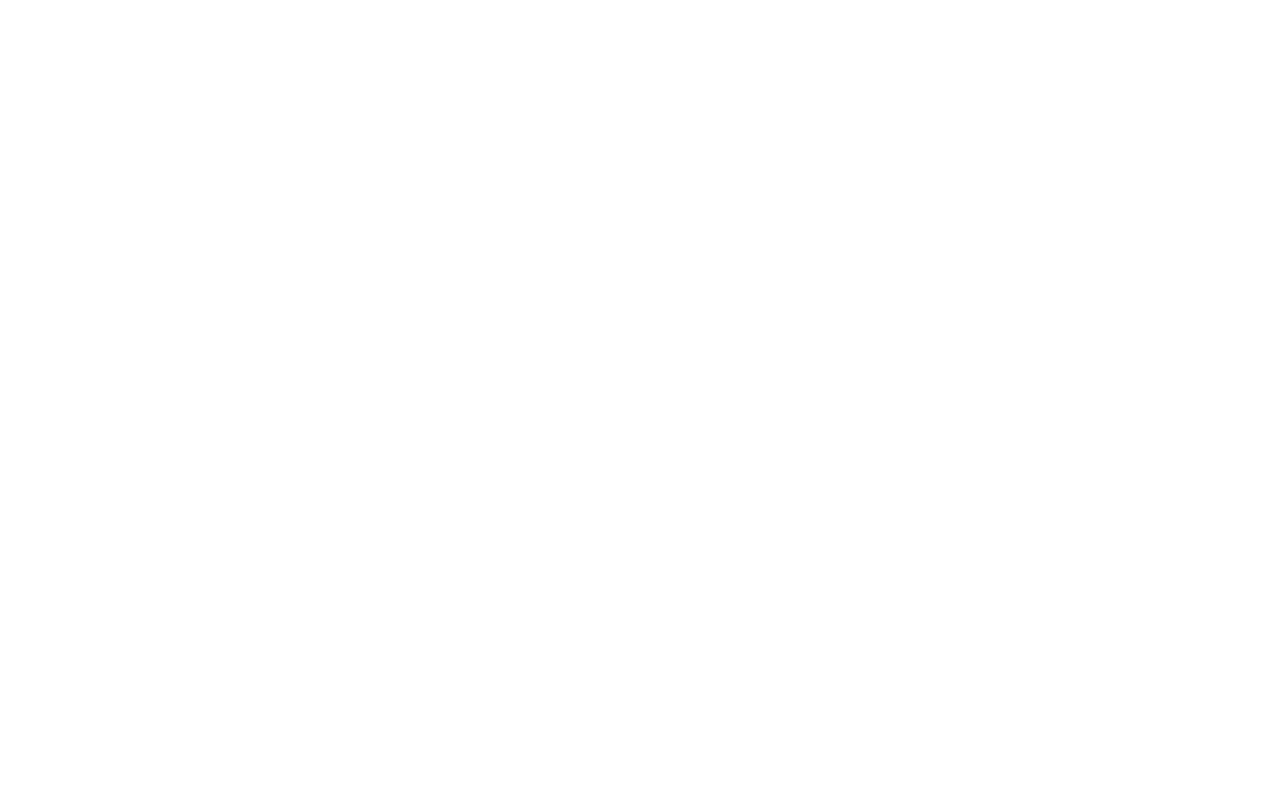
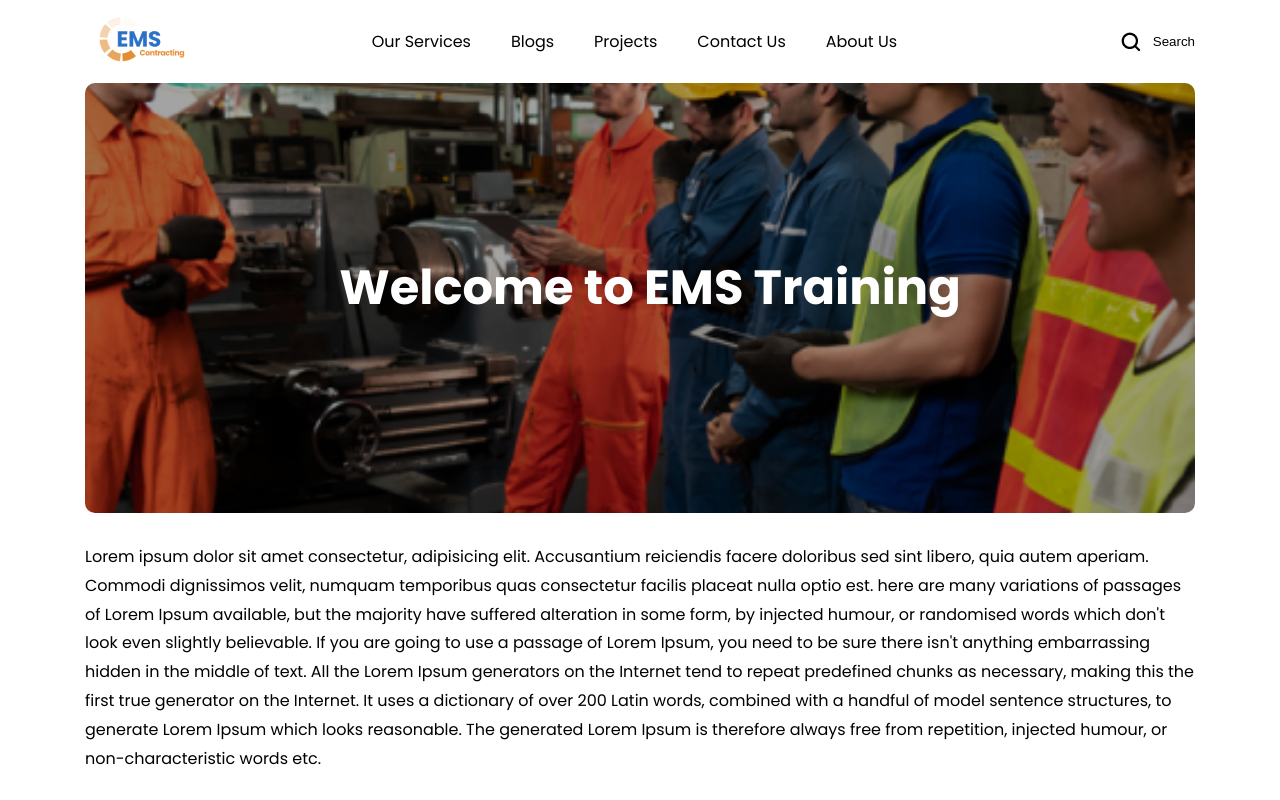
Before and after one commit to ayselhasanli/sighinacaq.az, a React (Vite) app: page /blogDetail in a window 1280 px wide. Before the commit this address had no page. Shown: the top 800 px of the page. Built offline with nearby package versions, Linux system fonts and the light colour scheme.

Commit message:
blogs and blogdetail page added

```diff
--- a/src/App.jsx
+++ b/src/App.jsx
@@ -9,6 +9,7 @@
 import ServiceDetail from "./pages/ServiceDetail/ServiceDetail";
 import { TransitionGroup, CSSTransition } from "react-transition-group";
 import ProjectDetailPage from "./pages/ProjectDetail/ProjectDetailPage";
+import BlogDetail from "./pages/BlogDetail/BlogDetail";
 
 function App() {
   const location = useLocation();
@@ -26,6 +27,7 @@
             <Route path="/about" element={<AboutPage />} />
             <Route path="/servicedetail" element={<ServiceDetail />} />
             <Route path="/projectdetail" element={<ProjectDetailPage />} />
+            <Route path="/blogDetail" element={<BlogDetail />} />
           </Route>
         </Routes>
       </CSSTransition>
--- a/src/components/ProjectCard/ProjectCard.jsx
+++ b/src/components/ProjectCard/ProjectCard.jsx
@@ -1,7 +1,7 @@
 import React from "react";
 import "./ProjectCard.css";
 
-const ProjectCard = ({ title, img }) => {
+const ProjectCard = ({ title, img, btn_text }) => {
   return (
     <div className="project-card">
       <div className="card-img">
@@ -10,7 +10,7 @@
       </div>
       <p>{title}</p>
       <button>
-        Book now <i className="fa-solid fa-chevron-right"></i>
+        {btn_text} <i className="fa-solid fa-chevron-right"></i>
       </button>
     </div>
   );
--- /dev/null
+++ b/src/pages/BlogDetail/BlogDetail.css
@@ -0,0 +1,10 @@
+.blog-img h3{
+    padding-left: 2rem;
+    padding-bottom: 2rem;
+    color: var(--color-white);
+}
+
+.blog-content{
+    padding: 3rem 0;
+    line-height: 1.8;
+}
--- /dev/null
+++ b/src/pages/BlogDetail/BlogDetail.jsx
@@ -0,0 +1,52 @@
+import React from "react";
+import "./BlogDetail.css";
+import blog_img_1 from "../../assets/media/blog-1.png";
+
+const BlogDetail = () => {
+     const sectionStyle = {
+       background: `linear-gradient(rgba(0, 0, 0, 0.36), rgba(0, 0, 0, 0.36)),
+    url(${blog_img_1})`,
+       backgroundSize: "cover",
+       width: "100%",
+       maxHeight: "43rem",
+       height: "43rem",
+       backgroundPosition: "center",
+       backgroundRepeat: "no-repeat",
+       display: "flex",
+       justifyContent: "center",
+       alignItems: "center",
+       borderRadius: "1rem"
+     };
+  return (
+    <section className="blog-detail">
+      <div className="container">
+        <div className="blog-img " style={sectionStyle}>
+          <h3>Welcome to EMS Training</h3>
+        </div>
+
+        <div className="blog-content">
+          <p>
+            Lorem ipsum dolor sit amet consectetur, adipisicing elit.
+            Accusantium reiciendis facere doloribus sed sint libero, quia autem
+            aperiam. Commodi dignissimos velit, numquam temporibus quas
+            consectetur facilis placeat nulla optio est. here are many
+            variations of passages of Lorem Ipsum available, but the majority
+            have suffered alteration in some form, by injected humour, or
+            randomised words which don't look even slightly believable. If you
+            are going to use a passage of Lorem Ipsum, you need to be sure there
+            isn't anything embarrassing hidden in the middle of text. All the
+            Lorem Ipsum generators on the Internet tend to repeat predefined
+            chunks as necessary, making this the first true generator on the
+            Internet. It uses a dictionary of over 200 Latin words, combined
+            with a handful of model sentence structures, to generate Lorem Ipsum
+            which looks reasonable. The generated Lorem Ipsum is therefore
+            always free from repetition, injected humour, or non-characteristic
+            words etc.
+          </p>
+        </div>
+      </div>
+    </section>
+  );
+};
+
+export default BlogDetail;
--- a/src/pages/Blogs/BlogsPage.css
+++ b/src/pages/Blogs/BlogsPage.css
@@ -0,0 +1,6 @@
+.blogs .container {
+  display: grid;
+  grid-template-columns: repeat( auto-fill, minmax(270px, 1fr) );
+  gap: 2.5rem;
+  padding: 10rem 0 6rem 0
+}
--- a/src/pages/Blogs/BlogsPage.jsx
+++ b/src/pages/Blogs/BlogsPage.jsx
@@ -2,11 +2,44 @@
 import section_img from "../../assets/media/services-page.jpg";
 import "./BlogsPage.css"
 import PageHeading from '../../components/PageHeading/PageHeading';
+import blog_img_1 from "../../assets/media/blog-1.png"
+import blog_img_2 from "../../assets/media/blog-2.png";
+import ProjectCard from "../../components/ProjectCard/ProjectCard";
+import { NavLink } from "react-router-dom";
 
 const BlogsPage = () => {
+   const blogs = [
+     {
+       id: 1,
+       title: "Welcome to EMS Training",
+       img: blog_img_1,
+       btn_text: "Read now",
+       text: "Lorem Ipsum is simply dummy text of the printing and typesetting industry. Lorem Ipsum has been the industry's standard dummy text ever since the 1500s, when an unknown printer took a galley of type and scrambled it to make a type specimen book. It has survived not only five centuries, but also the leap into electronic typesetting, remaining essentially unchanged. It was popularised in the 1960s with the release of Letraset sheets containing Lorem Ipsum passages, and more recently with desktop publishing software like Aldus PageMaker including versions of Lorem Ipsum.",
+     },
+     {
+       id: 2,
+       title: "CUSTOM BUILT CENTRE 2022",
+       img: blog_img_2,
+       btn_text: "Read now",
+       text: "It is a long established fact that a reader will be distracted by the readable content of a page when looking at its layout. The point of using Lorem Ipsum is that it has a more-or-less normal distribution of letters, as opposed to using 'Content here, content here', making it look like readable English. Many desktop publishing packages and web page editors now use Lorem Ipsum as their default model text, and a search for 'lorem ipsum' will uncover many web sites still in their infancy. Various versions have evolved over the years, sometimes by accident, sometimes on purpose (injected humour and the like).",
+     },
+   ];
+
   return (
     <div className="page">
       <PageHeading img={section_img} title={"Blogs"} />
+
+      <section className="blogs">
+        <div className="container">
+          {blogs.map((blog) => {
+            return (
+              <NavLink to="/blogDetail">
+                <ProjectCard key={blog.id} title={blog.title} img={blog.img} btn_text={blog.btn_text} />
+              </NavLink>
+            );
+          })}
+        </div>
+      </section>
     </div>
   );
 }
--- a/src/pages/Services/ServicesPage.css
+++ b/src/pages/Services/ServicesPage.css
@@ -1,8 +1,4 @@
-.services-container {
-  width: 95%;
-  height: 100%;
-  max-width: 111rem;
-  margin-inline: auto;
+.services .container {
   display: grid;
   grid-template-columns: repeat( auto-fill, minmax(270px, 1fr) );
   gap: 2.5rem;
--- a/src/pages/Services/ServicesPage.jsx
+++ b/src/pages/Services/ServicesPage.jsx
@@ -18,43 +18,51 @@
       id: 1,
       title: "Electrical and Mechanical",
       img: project_1,
+      btn_text: "Book now",
     },
     {
       id: 2,
       title: "Air Conditioning and Ventilation",
       img: project_2,
+      btn_text: "Book now",
     },
     {
       id: 3,
       title: "Refrigeration",
       img: project_3,
+      btn_text: "Book now",
     },
     {
       id: 4,
       title: "F Gas Regulation",
       img: project_4,
+      btn_text: "Book now",
     },
     {
       id: 5,
       title: "Renewable Energy and Heating",
       img: project_5,
+      btn_text: "Book now",
     },
     {
       id: 6,
       title: "Electricity and Gas Metering",
       img: project_6,
+      btn_text: "Book now",
     },
     {
       id: 7,
       title: "Waste Recycling",
       img: project_7,
+      btn_text: "Book now",
     },
   ];
   return (
     <>
       <PageHeading title={"Services"} img={section_img} />
 
-      <section className="services-container">
+      <section className="services">
+        <div className="container">
           {services.map((service) => {
             return (
               <NavLink to="/servicedetail">
@@ -62,10 +70,12 @@
                   key={service.id}
                   title={service.title}
                   img={service.img}
+                  btn_text = {service.btn_text}
                 />
               </NavLink>
             );
           })}
+        </div>
       </section>
     </>
   );
```
Also changed, not shown: src/assets/media/blog-1.png (added), src/assets/media/blog-2.png (added). Lines whose indentation alone changed are shown as unchanged.
